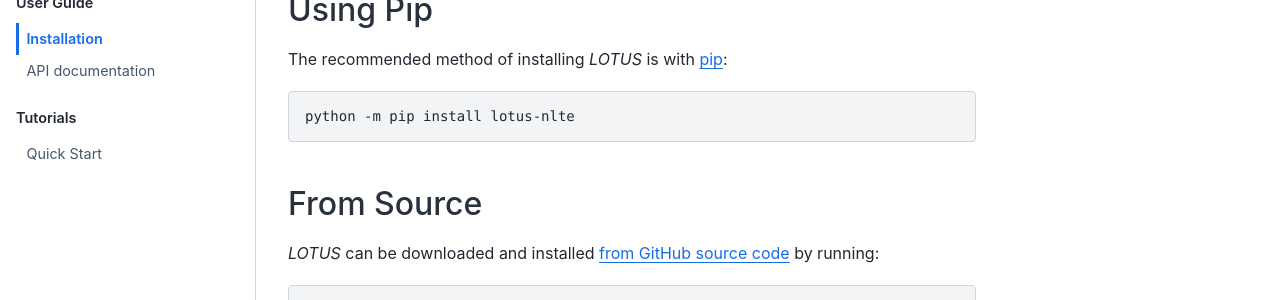
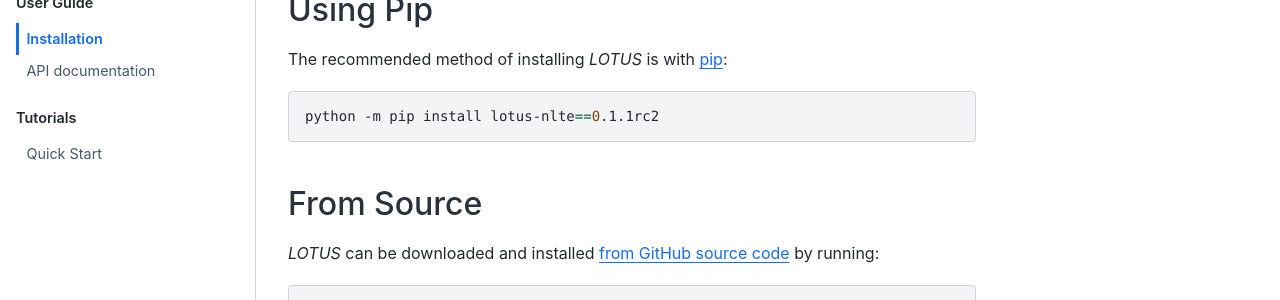
Before and after one commit to Li-Yangyang/LOTUS, a Sphinx documentation site: the page built from doc/user/install.rst, in a window 1280 px wide and 900 px high, scrolled down 493 px. Shown: the part 152-452 px from the top of the window. Built offline with Sphinx 7.4.7 and the Sphinx Book theme 1.1.4, drawn with Linux system fonts in a browser that asks for light colours; pages that are not in the unit, such as notebooks, are missing from menus.

Commit message:
fix version bug

```diff
--- a/doc/user/install.rst
+++ b/doc/user/install.rst
@@ -31,7 +31,7 @@ The recommended method of installing *LOTUS* is with `pip
 
 .. code-block:: bash
 
-      python -m pip install lotus-nlte
+      python -m pip install lotus-nlte==0.1.1rc2
 
 .. _source:
 
```
Also changed, not shown: README.md (+1 -1 lines).
